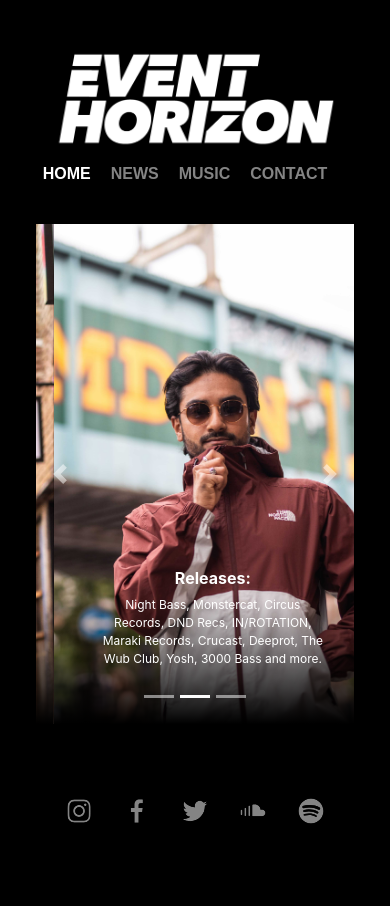
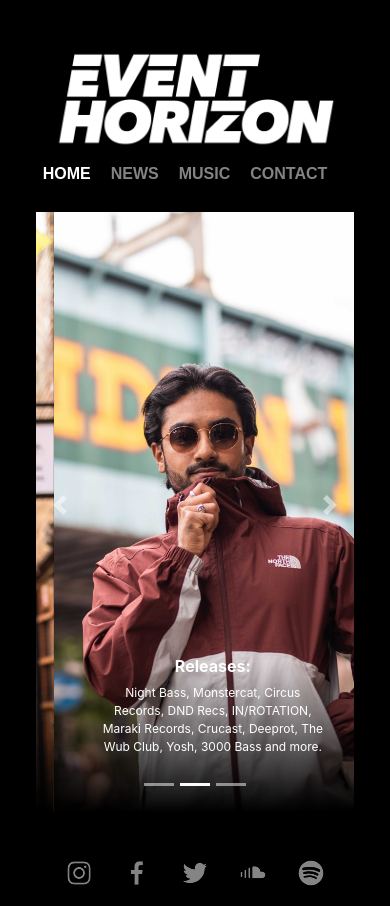
Before and after one commit to tnoel999888/event-horizon-website, a React (Create React App) app in the folder client/: page / in a window 390 px wide. Before the commit the page ends 844 px from the top, so only its background shows below. Built offline with nearby package versions, Linux system fonts and the light colour scheme.

Commit message:
Adding margin-top to Carousel on Home page to match other page styles

```diff
--- a/client/src/components/Pages/Home/home.css
+++ b/client/src/components/Pages/Home/home.css
@@ -27,7 +27,7 @@
   .press-shot-1,
   .press-shot-3,
   .press-shot-4 {
-    min-height: 500px;
+    margin-top: 14px;
     background-size: cover;
   }
 
```
